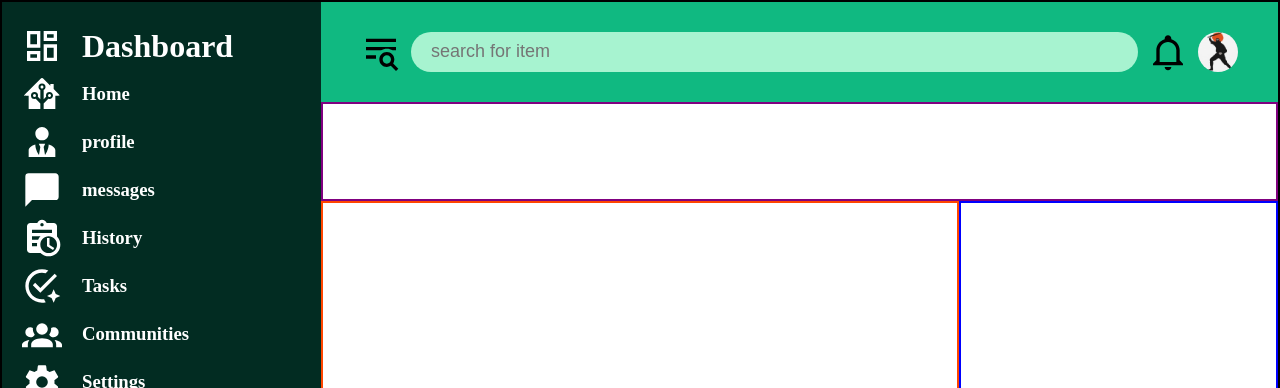
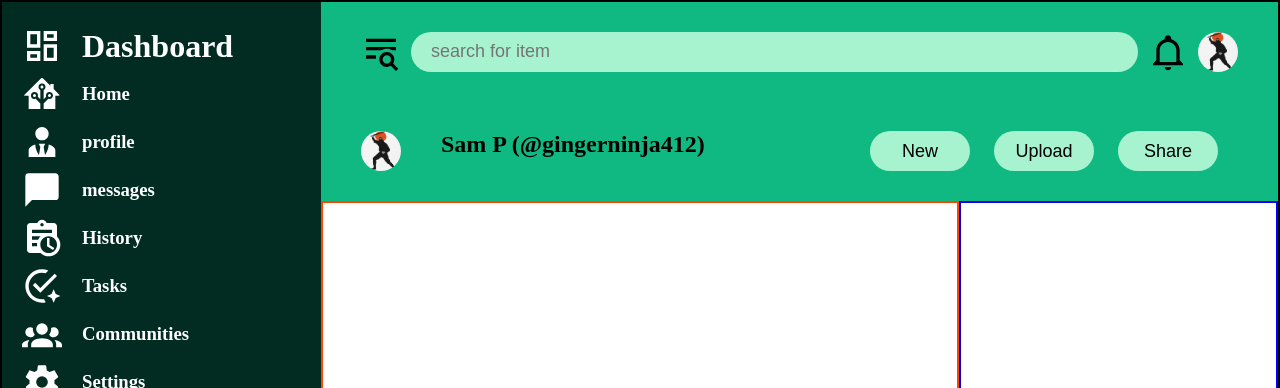
Before and after one commit to gingerninja412/Dashboard-odin, a plain HTML site: page index.html in a window 1280 px wide. Shown: the top 388 px of the page. Drawn offline with Linux system fonts and the light colour scheme.

Commit message:
built the profile and buttons section

```diff
--- a/index.html
+++ b/index.html
@@ -14,7 +14,17 @@
       <img src="./images/bell-outline.svg" width="40px" height="40px">
       <img src="./images/profile_picture.PNG" width="40px" height="40px" class="profile-pic">
     </div>
-    <div class="profile-and-buttons"></div>
+    <div class="profile-and-buttons">
+      <div class="profile">
+        <img class="profile-pic" width="40px" height="40px" src="./images/profile_picture.PNG">
+        <h2>Sam P (@gingerninja412)</h2>
+      </div>
+      <div class="control-buttons">
+        <button>New</button>
+        <button>Upload</button>
+        <button>Share</button>
+      </div>
+    </div>
     <div class="sidebar">
       <div class="top">
         <div class="option-card">
--- a/styles.css
+++ b/styles.css
@@ -61,14 +61,34 @@ body{
   outline: none;
 }
 
-.search-and-icons .profile-pic {
+.profile-pic {
   border-radius: 20px;
 }
 
 .profile-and-buttons {
   grid-column: span 2;
   grid-row: span 1;
-  border: 2px solid purple;
+  display: flex;
+  justify-content: space-between;
+  align-items: center;
+  padding-left: 40px;
+  padding-right: 40px;
+  background-color: #10b981;
+}
+
+.profile-and-buttons .profile {
+  display: flex;
+  gap: 40px;
+}
+
+.control-buttons button{
+  width: 100px;
+  height: 40px;
+  border: none;
+  border-radius: 20px;
+  margin-right: 20px;
+  background-color: #a7f3d0;
+  font-size: large;
 }
 
 .projects {
```
